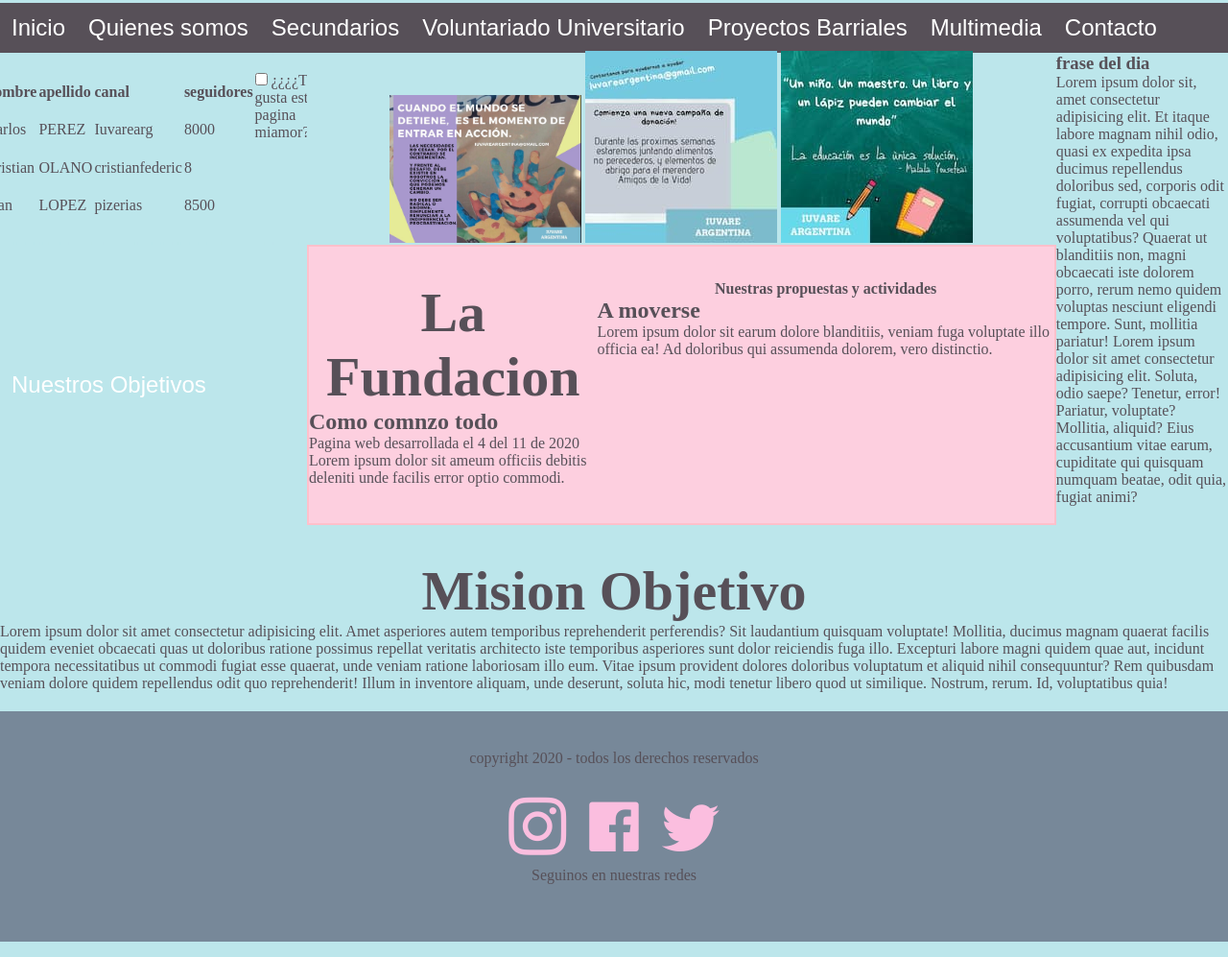
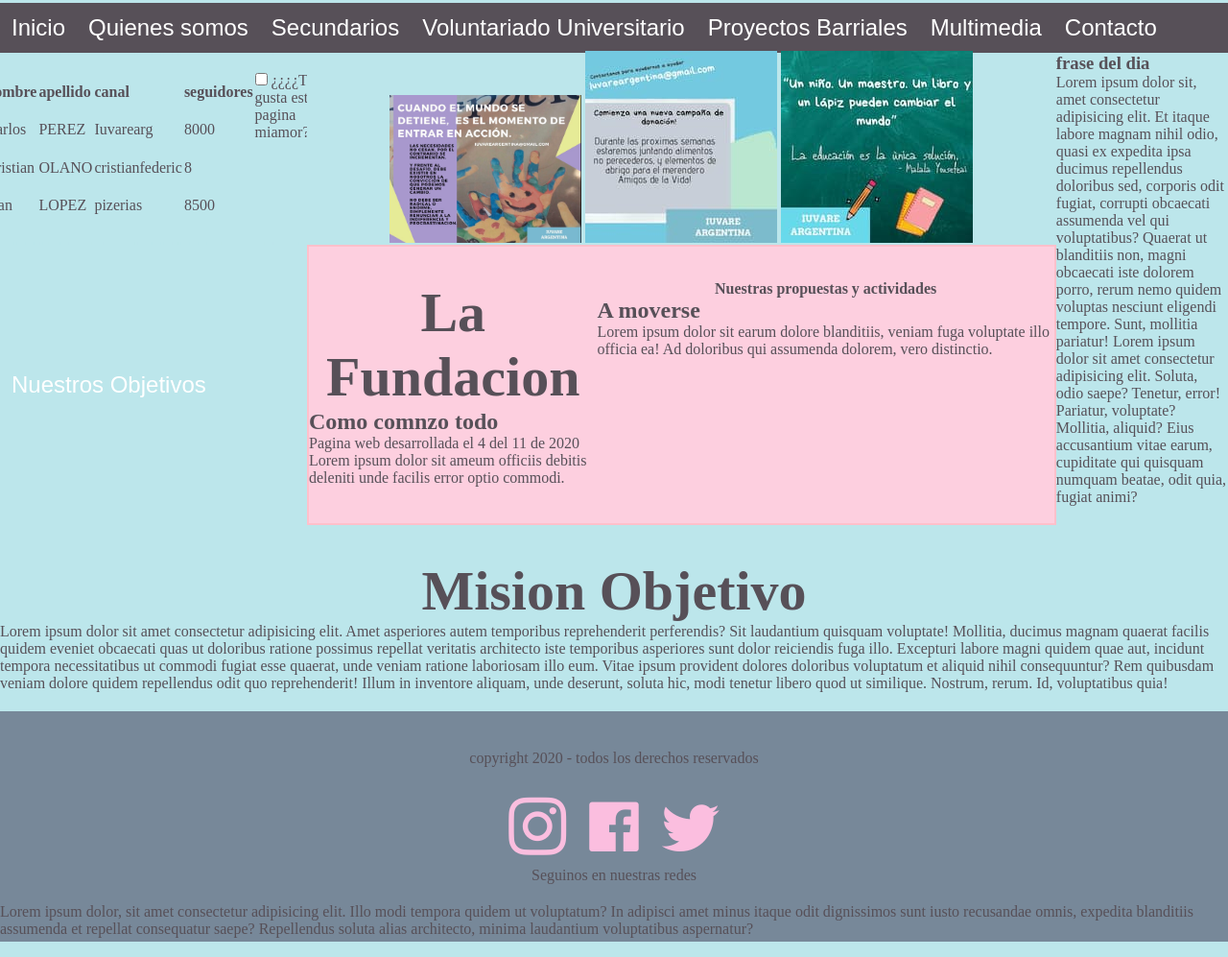
Before and after one commit to CristianOLANO/primer-proyectofinal-codercam10755, a website: page index.html in a window 1280 px wide. Shown: the part 197-1194 px from the top of the page at 96% size. Drawn offline with Linux system fonts and the light colour scheme; files whose address does not match are found by name; a web font is replaced by a local one.

Commit message:
modificacion de index(p en footer)

```diff
--- a/index.html
+++ b/index.html
@@ -163,5 +163,6 @@
 	<!--      PRUEBA MIA DE JS ABSOLUTA
 	<script src="https://ajax.googleapis.com/ajax/libs/jquery/3.5.1/jquery.min.js"></script>     -->
 	<script type="text/scrypt" src="./js/jquery-3.5.1.min.js"></script>
+	<p>Lorem ipsum dolor, sit amet consectetur adipisicing elit. Illo modi tempora quidem ut voluptatum? In adipisci amet minus itaque odit dignissimos sunt iusto recusandae omnis, expedita blanditiis assumenda et repellat consequatur saepe? Repellendus soluta alias architecto, minima laudantium voluptatibus aspernatur?</p>
 </body>
 <html>
```
